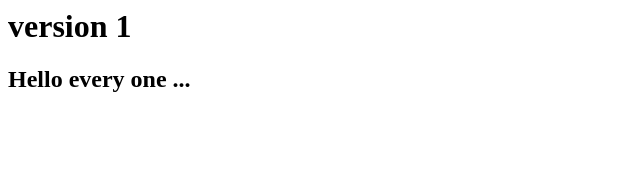
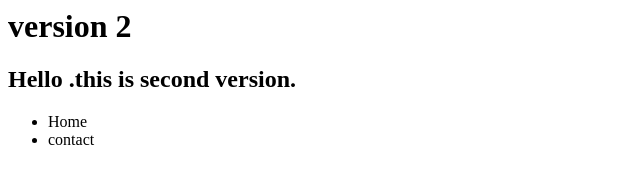
Before and after one commit to RadhikaKhadka/first-project, a plain HTML site: page index.html in a window 1280 px wide. Shown: the whole page, without its empty margins (0-640 px from the left). Drawn offline with Linux system fonts and the light colour scheme.

Commit message:
page added

```diff
--- a/index.html
+++ b/index.html
@@ -6,7 +6,13 @@
     <title>Document</title>
 </head>
 <body>
-    <h1>version 1</h1>
-    <h2>Hello every one ...</h2>
+    <h1>version 2</h1>
+    <h2>Hello .this is second version.</h2>
+
+    <ul>
+        <li>Home</li>
+        <li>contact</li>
+
+    </ul>
 </body>
 </html>
```
